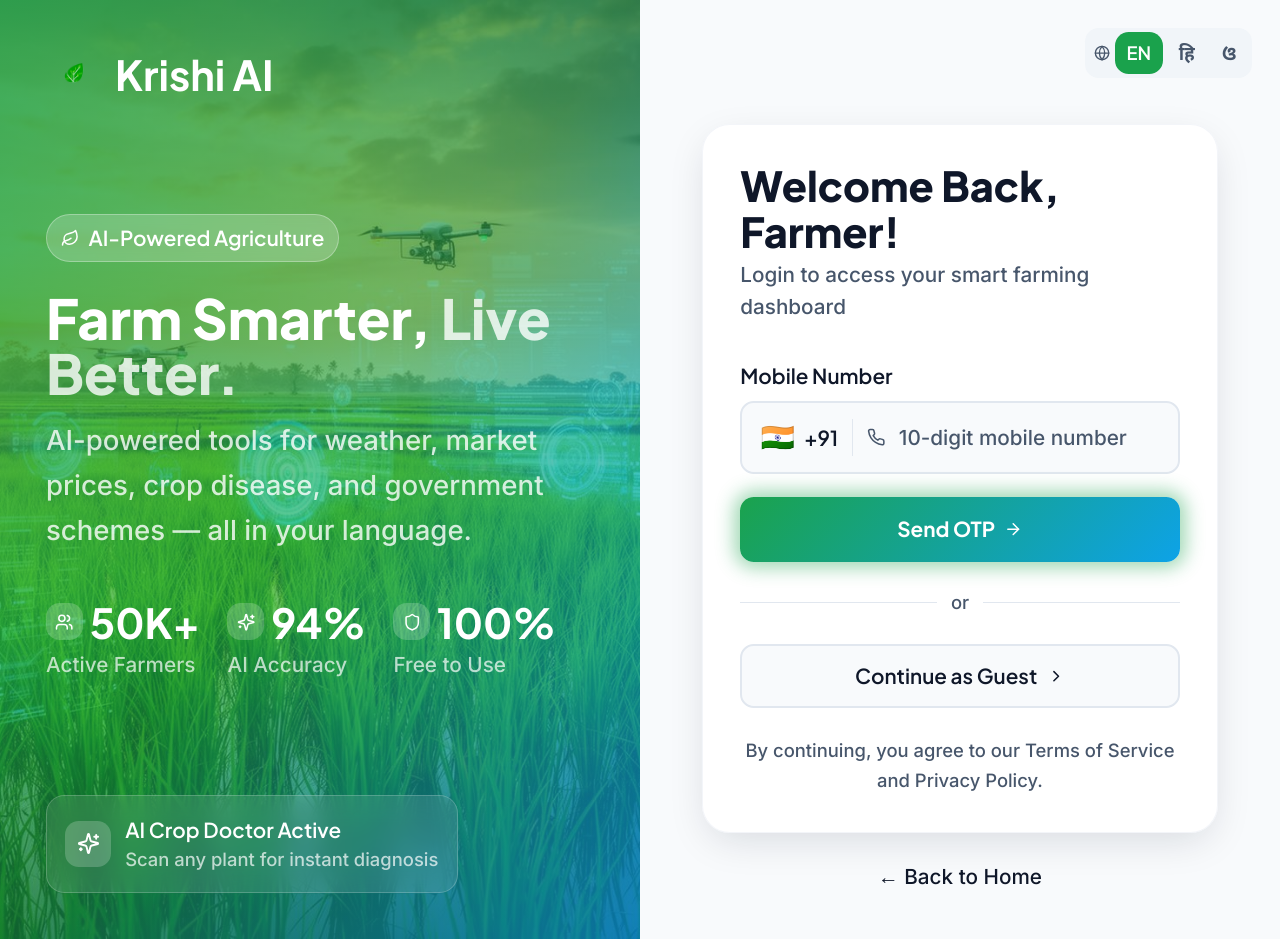
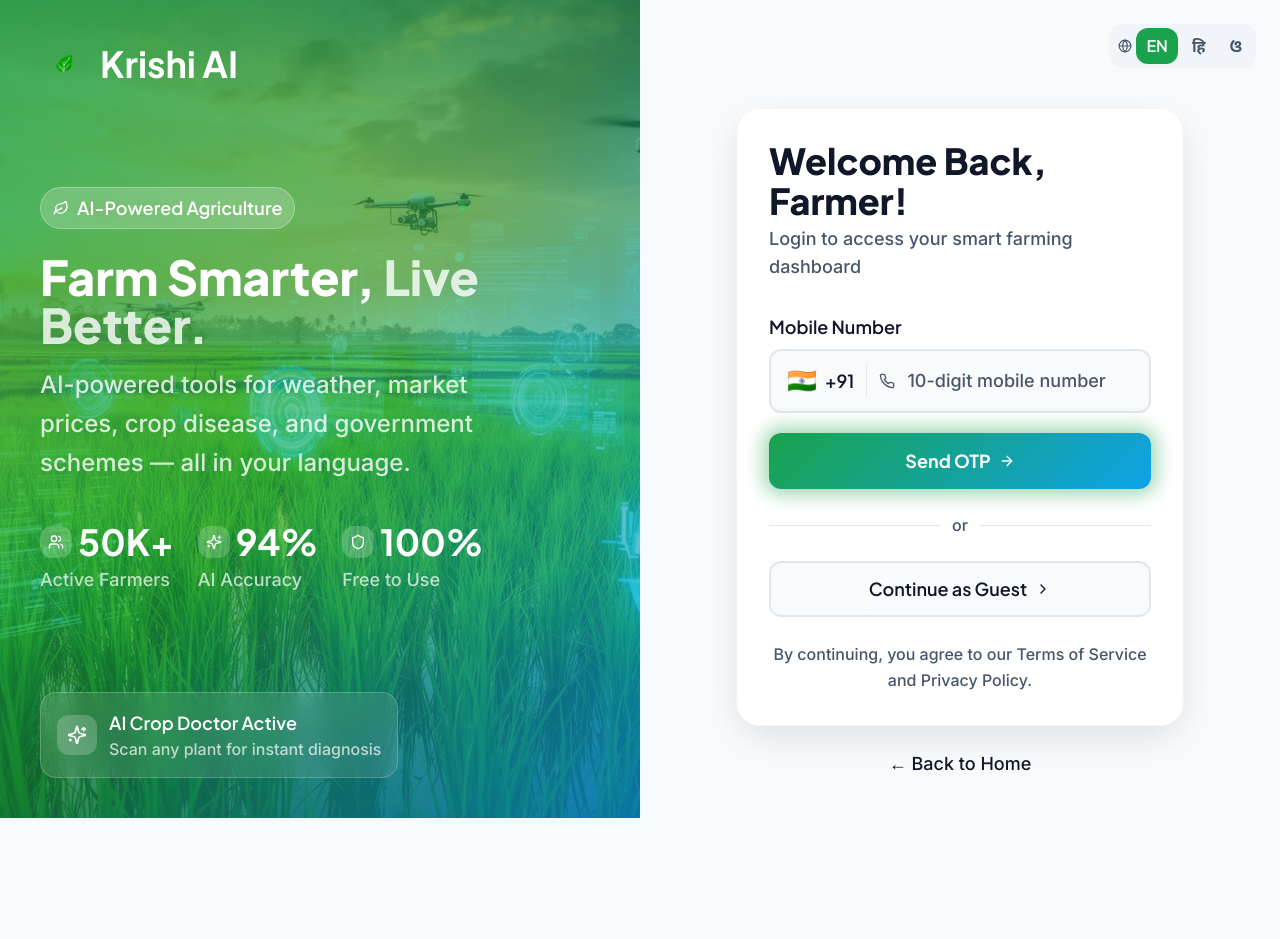
Before and after one commit to SAKET-Code01/Krishi-AI, a React (Vite) app: page /login in a window 1280 px wide. After the commit the page ends 818 px from the top, so only its background shows below. Built offline with nearby package versions, Linux system fonts and the light colour scheme; the HTML template or start-up script is replaced by a standard one.

Commit message:
changed font size and changed graph look

```diff
--- a/src/index.css
+++ b/src/index.css
@@ -75,9 +75,6 @@
 }
 
 @layer base {
-  html {
-    font-size: 115%; /* Scales entire UI including spacing and fonts up by 15% */
-  }
   * {
     @apply border-border;
   }
```
